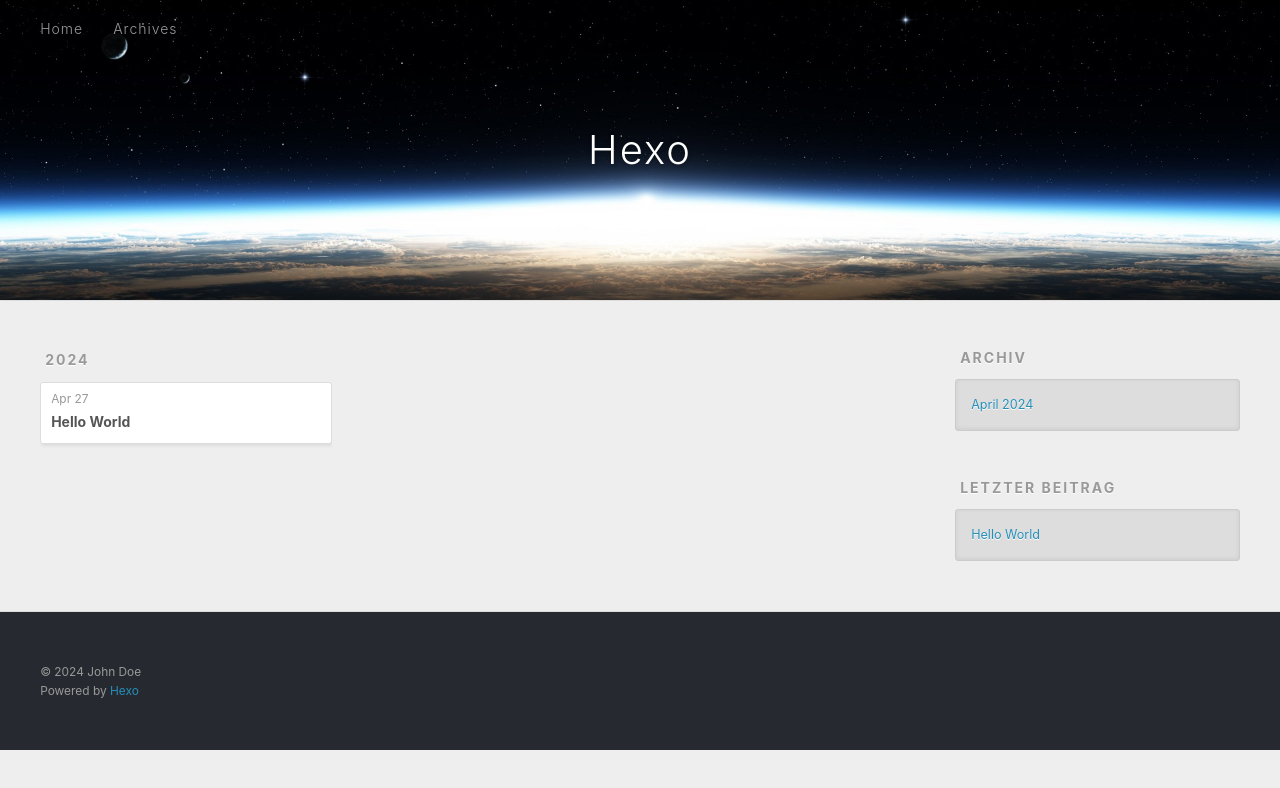
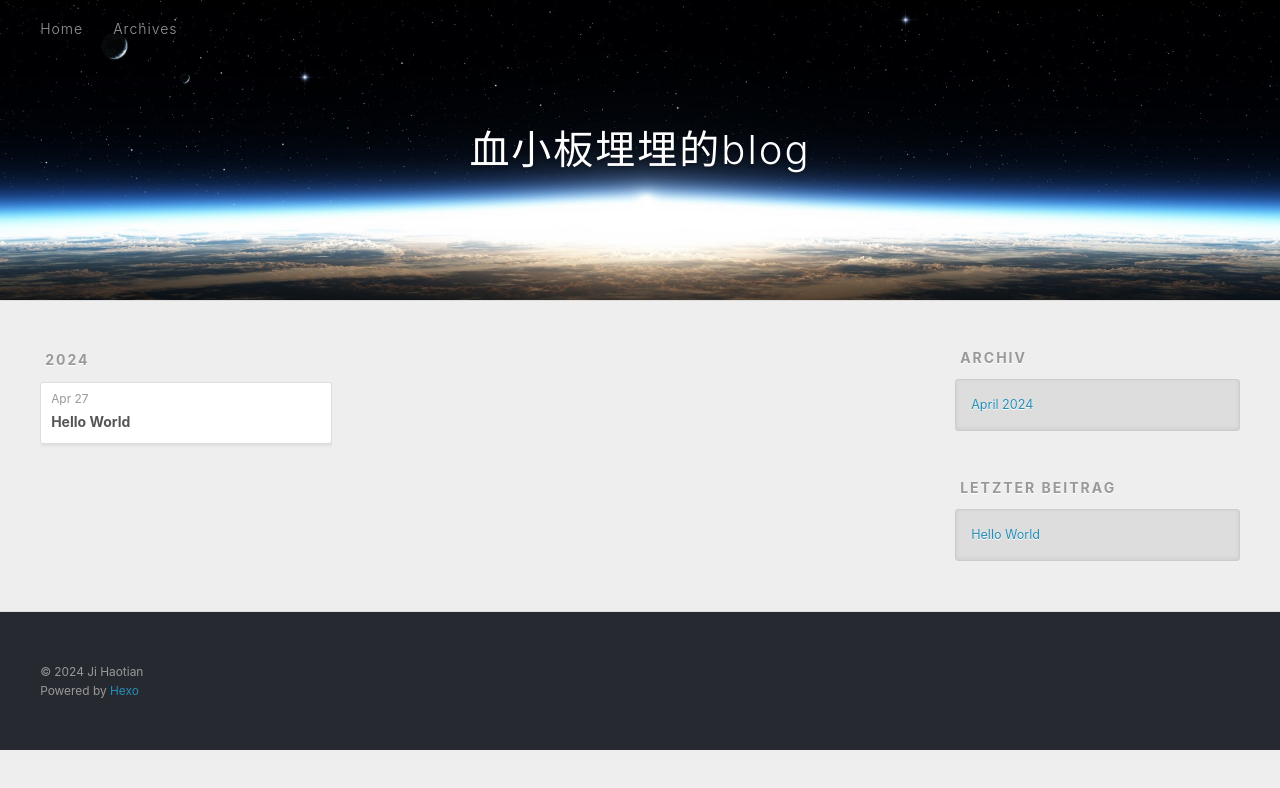
Before and after one commit to jijijitian/jijijitian.github.io, a plain HTML site: page archives/2024/04/index.html in a window 1280 px wide. Drawn offline with Linux system fonts and the light colour scheme.

Commit message:
Site updated: 2024-04-27 20:21:29

```diff
--- a/archives/2024/04/index.html
+++ b/archives/2024/04/index.html
@@ -4,17 +4,17 @@
   <meta charset="utf-8">
 
 
-  <title>Archiv: 2024/4 | Hexo</title>
+  <title>Archiv: 2024/4 | 血小板埋埋的blog</title>
   <meta name="viewport" content="width=device-width, initial-scale=1, shrink-to-fit=no">
   <meta property="og:type" content="website">
-<meta property="og:title" content="Hexo">
+<meta property="og:title" content="血小板埋埋的blog">
 <meta property="og:url" content="http://example.com/archives/2024/04/index.html">
-<meta property="og:site_name" content="Hexo">
+<meta property="og:site_name" content="血小板埋埋的blog">
 <meta property="og:locale">
-<meta property="article:author" content="John Doe">
+<meta property="article:author" content="Ji Haotian">
 <meta name="twitter:card" content="summary">
 
-    <link rel="alternate" href="/atom.xml" title="Hexo" type="application/atom+xml">
+    <link rel="alternate" href="/atom.xml" title="血小板埋埋的blog" type="application/atom+xml">
 
 
     <link rel="shortcut icon" href="/favicon.png">
@@ -39,7 +39,7 @@
   <div id="header-outer" class="outer">
     <div id="header-title" class="inner">
       <h1 id="logo-wrap">
-        <a href="/" id="logo">Hexo</a>
+        <a href="/" id="logo">血小板埋埋的blog</a>
       </h1>
 
     </div>
@@ -147,7 +147,7 @@
   <div class="outer">
     <div id="footer-info" class="inner">
 
-      &copy; 2024 John Doe<br>
+      &copy; 2024 Ji Haotian<br>
       Powered by <a href="https://hexo.io/" target="_blank">Hexo</a>
     </div>
   </div>
```
Also changed, not shown: 2024/04/27/hello-world/index.html (+6 -6 lines), archives/2024/index.html (+7 -7 lines), archives/index.html (+7 -7 lines), index.html (+7 -7 lines).
